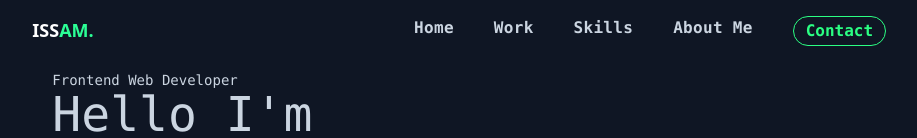
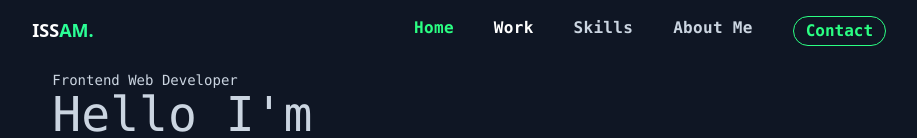
Before and after one commit to issam333/myportfolio, a React app: page / in a window 1280 px wide. Shown: the top 138 px of the page, without its empty margins (181-1098 px from the left). Built offline with nearby package versions, Linux system fonts and the light colour scheme.

Commit message:
edit on btn home and work

```diff
--- a/src/components/projects.js
+++ b/src/components/projects.js
@@ -1,9 +1,9 @@
 import React from "react";
 import img1 from "../imgs/imgs prg dashboard/img1.png";
-
+import { useState,useEffect, useRef } from "react";
 // demo code
 
-export default function Projects() {
+export default function Projects({btnWork,SetBtnWork}) {
   let data = [
     {
       img: img1,
@@ -34,12 +34,20 @@ export default function Projects() {
     </>
   ));
 
+  let testRef = useRef(null)
+  useEffect(()=>{
+    if(testRef.current){
+      SetBtnWork( testRef.current.getBoundingClientRect())
+    }
+
+  },[])
+
   return (
-    <div className="flex">
-      <div id="prj" className="border rounded-md capitalize mt-12 mb-4 justify-center">
+    <div className="flex" ref={testRef}>
+      <div id="prj" className=" duration-[0.5s] border rounded-md capitalize mt-12 mb-4 justify-center">
         <div
           id="title"
-          className="flex font-extrabold text-white  justify-center mt-5"
+          className="duration-[0.5s] flex font-extrabold text-white  justify-center mt-5"
         >
           my projects
         </div>
--- a/src/content.js
+++ b/src/content.js
@@ -4,14 +4,32 @@ import Projects from "./components/projects";
 import Skills from "./components/skills";
 import AboutMe from "./components/aboutMe";
 import ToTop from "./components/toTop";
-import { useState } from "react";
-
+import { useState, useEffect, useRef } from "react";
 
 export default function Content() {
-  const [dataScrollY, setDataScrollY] = useState('');
+  const [dataScrollY, setDataScrollY] = useState("");
+
+  // const [btnHome, SetBtnHome] = useState("700");
+  const [btnWork, SetBtnWork] = useState("700");
+
+  const [styleBtnHome, SetStyleBtnHome] = useState("#2bff83");
+  const [styleBtnWork, SetStyleBtnWork] = useState("#fff");
+
+  useEffect(() => {
+    window.addEventListener("scroll", () => {
+      if (window.scrollY == 0|| window.scrollY <= 200) {
+        SetStyleBtnHome("#2bff83");
+        SetStyleBtnWork("white");
+      }
+      if (window.scrollY >= btnWork) {
+        SetStyleBtnWork("#2bff83");
+        SetStyleBtnHome("white");
+      }
+    });
+  }, []);
 
   return (
-    <div className=" w-full flex justify-center overflow-x-hidden ">
+    <div className=" w-full flex justify-center overflow-x-hidden">
       <div className=" sm:w-2/3 overflow-hidden ">
         <header className=" sm:bg-[#0f1624] fixed capitalize sm:flex w-[100%] sm:w-[66.7%] z-20 justify-between pt-4 px-4 sm:px-0">
           <div className="text-center mb-3 text-white font-sans text-lg font-bold">
@@ -19,10 +37,24 @@ export default function Content() {
           </div>
           <div className="sectionRight">
             <ul className="font-mono text-slate-300 flex justify-around sm:justify-between gap-4 sm:gap-10">
-              <li className="hover:scale-125 duration-150" id="liNav">
+              <li
+                style={{ color: styleBtnHome }}
+                // onClick={() => {
+                //   window.scroll({ top: btnHome.top, behavior: "smooth" });
+                // }}
+                className="hover:scale-125 duration-150"
+                id="liNav"
+              >
                 home
               </li>
-              <li className="hover:scale-125 duration-150" id="liNav">
+              <li
+                style={{ color: styleBtnWork }}
+                onClick={() => {
+                  window.scroll({ top: btnWork.top, behavior: "smooth" });
+                }}
+                className="hover:scale-125 duration-150"
+                id="liNav"
+              >
                 work
               </li>
               <li className="hover:scale-125 duration-150" id="liNav">
@@ -41,11 +73,8 @@ export default function Content() {
           </div>
         </header>
         <div className="relative p-5 mt-[30px]">
-
-
-
           <Home dataScrollY={dataScrollY} setDataScrollY={setDataScrollY} />
-          <Projects />
+          <Projects btnWork={btnWork} SetBtnWork={SetBtnWork} />
           <Skills />
           <AboutMe />
         </div>
--- a/src/index.css
+++ b/src/index.css
@@ -48,7 +48,7 @@ code {
   transition: 0.5s;
 }
 .btnDownload:hover {
-  background-color: rgb(43, 255, 131);
+  background-color: #2bff83;
   color: #000;
 }
 #sectionprj:hover {
```
